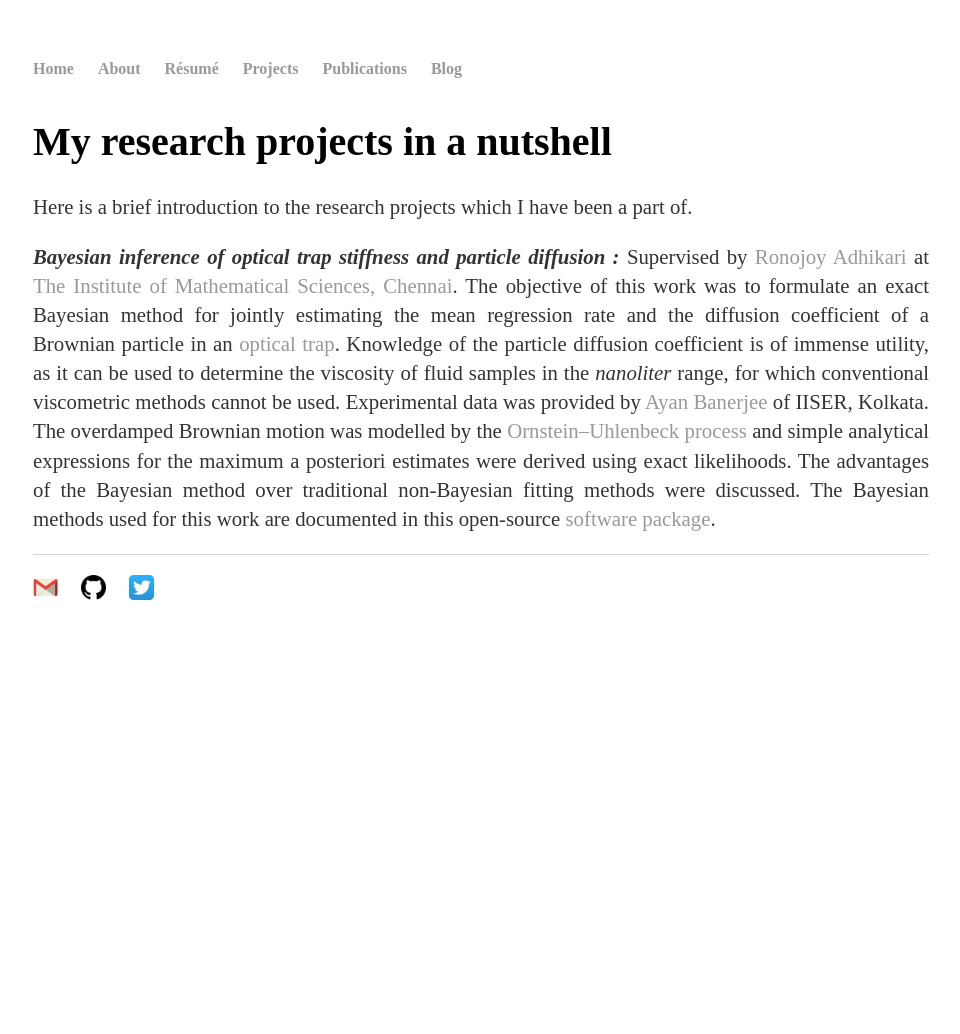
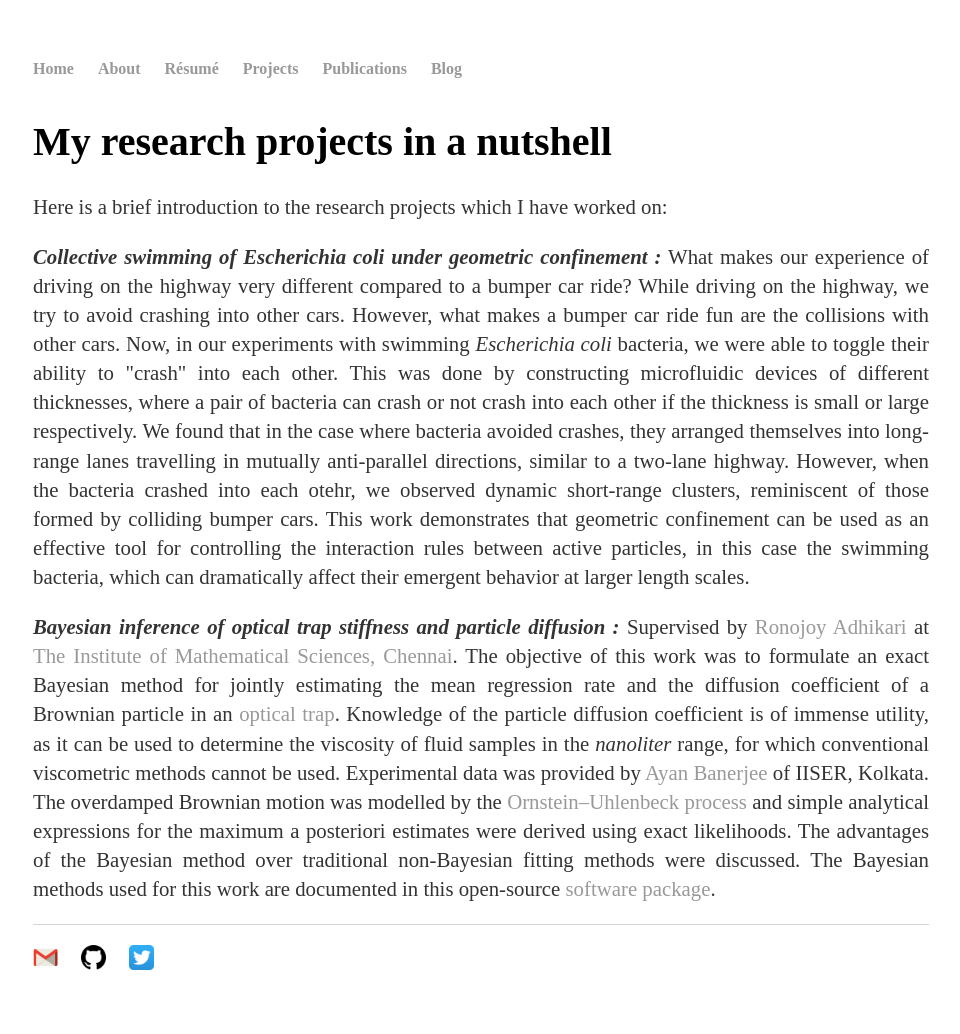
Before and after one commit to gdipanjan/gdipanjan.github.io, a Jekyll site: the page built from projects/index.html, in a window 1280 px wide. Shown: the whole page, without its empty margins (159-1119 px from the left). Built offline with Jekyll 4.4.1, drawn with Linux system fonts in a browser that asks for light colours; before the commit the page ends 900 px from its top, so only the background shows below that.

Commit message:
update research projects

```diff
--- a/projects/index.html
+++ b/projects/index.html
@@ -4,7 +4,11 @@ title: Projects
 ---
 <div class="blurb" align="justify">
 	<h1>My research projects in a nutshell</h1>
-	<p>Here is a brief introduction to the research projects which I have been a part of.</p>
+	<p>Here is a brief introduction to the research projects which I have worked on:</p>
+
+	<p><b><i>Collective swimming of Escherichia coli under geometric confinement :</i></b> What makes our experience of driving on the highway very different compared to a bumper car ride? While driving on the highway, we try to avoid crashing into other cars. However, what makes a bumper car ride fun are the collisions with other cars. Now, in our experiments with swimming <i>Escherichia coli</i> bacteria, we were able to toggle their ability to "crash" into each other. This was done by constructing microfluidic devices of different thicknesses, where a pair of bacteria can crash or not crash into each other if the thickness is small or large respectively. We found that in the case where bacteria avoided crashes, they arranged themselves into long-range lanes travelling in mutually anti-parallel directions, similar to a two-lane highway. However, when the bacteria crashed into each otehr, we observed dynamic short-range clusters, reminiscent of those formed by colliding bumper cars. This work demonstrates that geometric confinement can be used as an effective tool for controlling the interaction rules between active particles, in this case the swimming bacteria, which can dramatically affect their emergent behavior at larger length scales.</p>
+
+
 	<p><b><i>Bayesian inference of optical trap stiffness and particle diffusion :</i></b> Supervised by <a href ="https://ronojoy.github.io">Ronojoy Adhikari</a> at <a href="https://www.imsc.res.in">The Institute of Mathematical Sciences, Chennai</a>. The objective of this work was to formulate an exact Bayesian method for jointly estimating the mean regression rate and the diffusion coefficient of a Brownian particle in an <a href="https://en.wikipedia.org/wiki/Optical_tweezers">optical trap</a>. Knowledge of the particle diffusion coefficient is of immense utility, as it can be used to determine the viscosity of fluid samples in the <em>nanoliter</em> range, for which conventional viscometric methods cannot be used. Experimental data was provided by <a href="http://www.iiserkol.ac.in/~ayan/">Ayan Banerjee</a> of IISER, Kolkata. The overdamped Brownian motion was modelled by the <a href="https://en.wikipedia.org/wiki/Ornstein–Uhlenbeck_process">Ornstein–Uhlenbeck process</a> and simple analytical expressions for the maximum a posteriori estimates were derived using exact likelihoods. The advantages of the Bayesian method over traditional non-Bayesian fitting methods were discussed. The Bayesian methods used for this work are documented in this open-source <a href ="https://github.com/ronojoy/pybisp">software package</a>.</p>
 
 </div><!-- /.blurb -->
```
